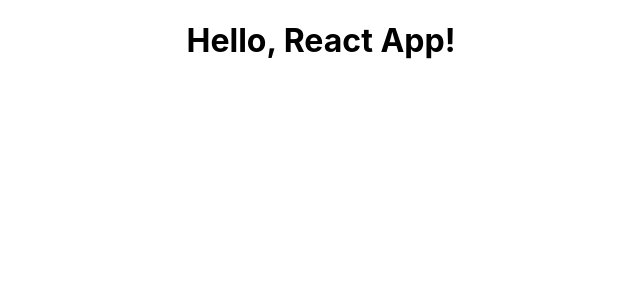
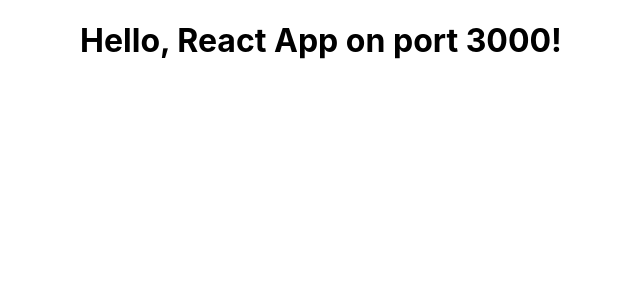
Before and after one commit to cloudbound2/my-react-app, a React (Create React App) app: page / in a window 1280 px wide. Shown: the top 300 px of the page, without its empty margins (319-959 px from the left). Built offline with nearby package versions, Linux system fonts and the light colour scheme.

Commit message:
mod to my-react-app app.js file

```diff
--- a/src/App.js
+++ b/src/App.js
@@ -4,7 +4,7 @@
 function App() {
   return (
     <div className="App">
-      <h1>Hello, React App!</h1>
+      <h1>Hello, React App on port 3000!</h1>
     </div>
   );
 }
```
